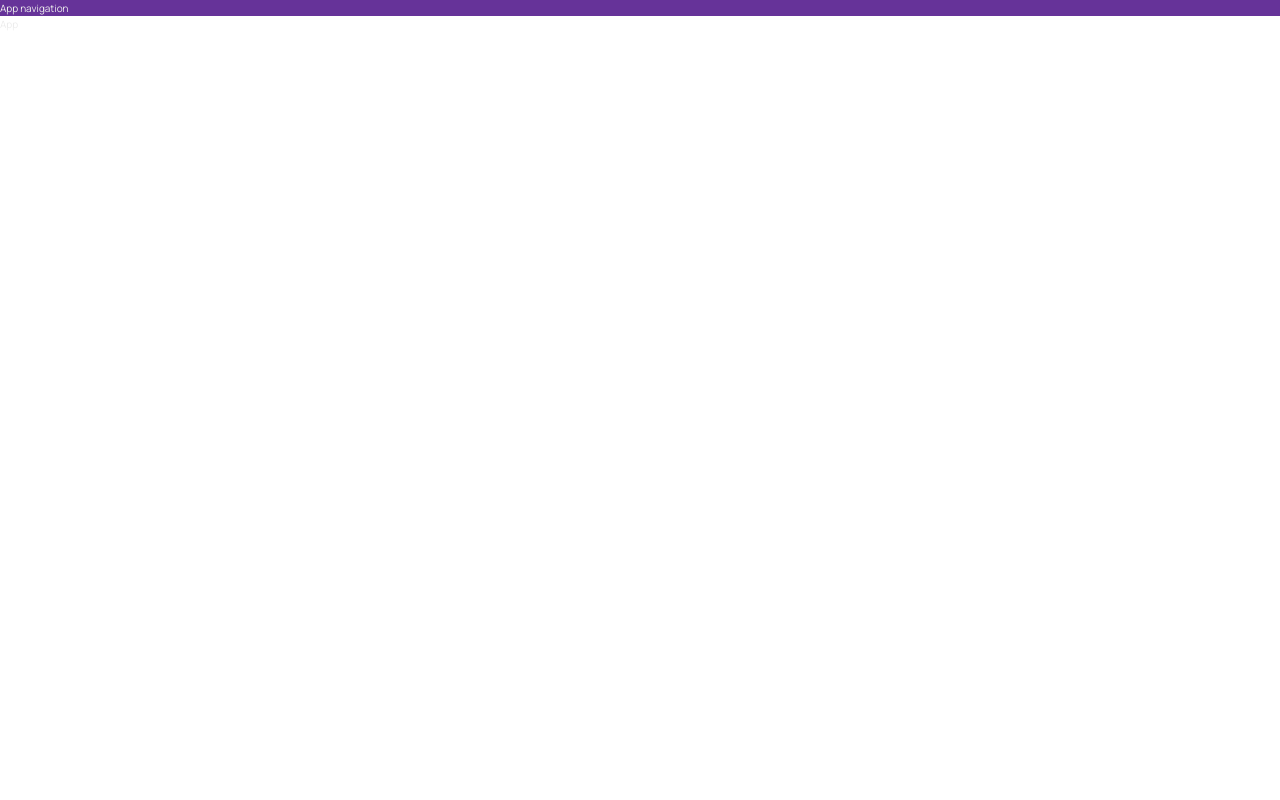
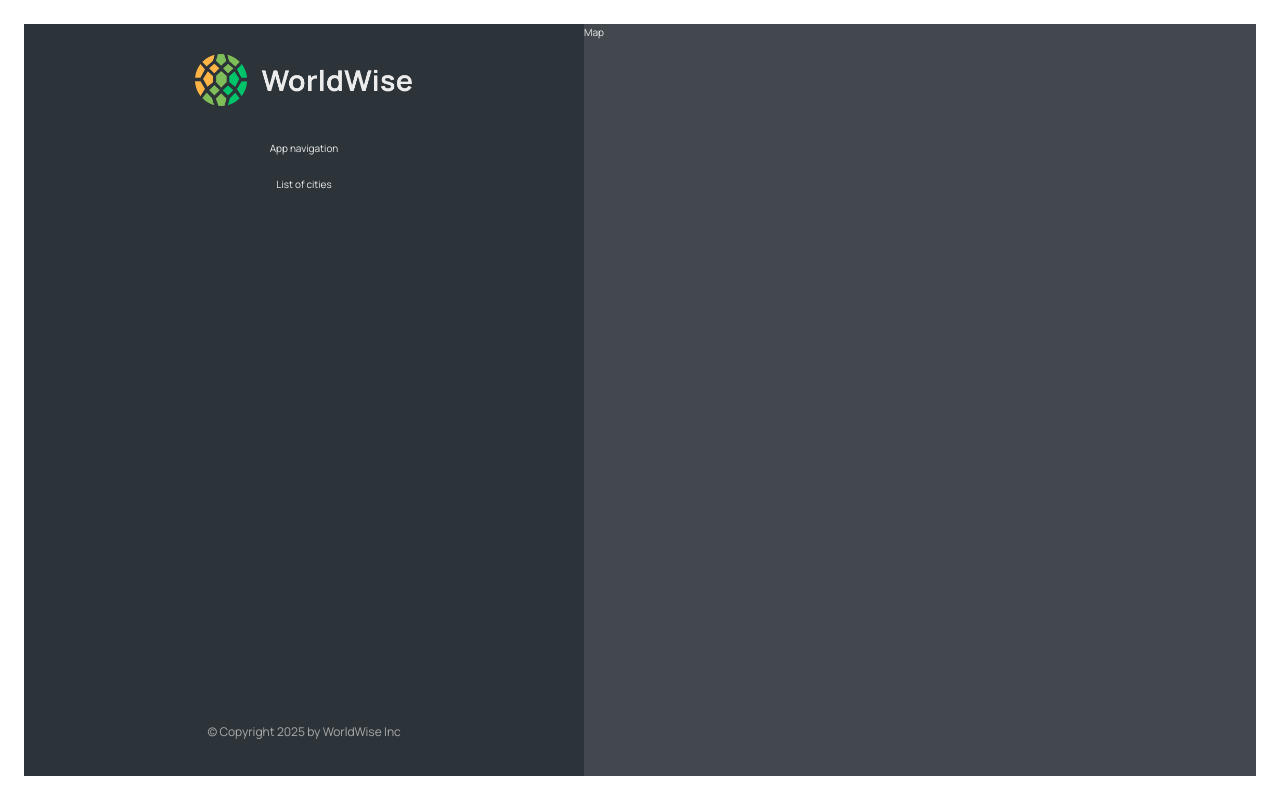
Before and after one commit to OlegZinch/world-wise, a React (Vite) app: page /app in a window 1280 px wide. Built offline with nearby package versions, Linux system fonts and the light colour scheme.

Commit message:
added static layout

```diff
--- a/src/components/AppNav.module.css
+++ b/src/components/AppNav.module.css
@@ -1,3 +1,28 @@
 .nav {
-  background-color: rebeccapurple;
+  margin-top: 3rem;
+  margin-bottom: 2rem;
 }
+
+.nav ul {
+  list-style: none;
+  display: flex;
+  background-color: var(--color-dark--2);
+  border-radius: 7px;
+}
+
+.nav a:link,
+.nav a:visited {
+  display: block;
+  color: inherit;
+  text-decoration: none;
+  text-transform: uppercase;
+  font-size: 1.2rem;
+  font-weight: 700;
+  padding: 0.5rem 2rem;
+  border-radius: 5px;
+}
+
+/* CSS Modules feature */
+.nav a:global(.active) {
+  background-color: var(--color-dark--0);
+}
--- /dev/null
+++ b/src/components/Map.jsx
@@ -0,0 +1,7 @@
+import styles from './Map.module.css'
+
+function Map() {
+  return <div className={styles.mapContainer}>Map</div>
+}
+
+export default Map
--- /dev/null
+++ b/src/components/Map.module.css
@@ -0,0 +1,38 @@
+.mapContainer {
+  flex: 1;
+  height: 100%;
+  background-color: var(--color-dark--2);
+  position: relative;
+}
+
+.map {
+  height: 100%;
+}
+
+/* Here we want to style classes that are coming from leaflet. So we want CSS Modules to give us the ACTUAL classnames, not to add some random ID to them, because then they won't match the classnames defined inside the map. The solution is to define these classes as GLOBAL */
+:global(.leaflet-popup .leaflet-popup-content-wrapper) {
+  background-color: var(--color-dark--1);
+  color: var(--color-light--2);
+  border-radius: 5px;
+  padding-right: 0.6rem;
+}
+
+:global(.leaflet-popup .leaflet-popup-content) {
+  font-size: 1.5rem;
+  display: flex;
+  align-items: center;
+  gap: 1rem;
+}
+
+:global(.leaflet-popup .leaflet-popup-content span:first-child) {
+  font-size: 2.5rem;
+  line-height: 1;
+}
+
+:global(.leaflet-popup .leaflet-popup-tip) {
+  background-color: var(--color-dark--1);
+}
+
+:global(.leaflet-popup-content-wrapper) {
+  border-left: 5px solid var(--color-brand--2);
+}
--- /dev/null
+++ b/src/components/Sidebar.jsx
@@ -0,0 +1,22 @@
+import AppNav from './AppNav'
+import Logo from './Logo'
+import styles from './SideBar.module.css'
+
+function SideBar() {
+  return (
+    <div className={styles.sidebar}>
+      <Logo />
+      <AppNav />
+
+      <p>List of cities</p>
+
+      <footer className={styles.footer}>
+        <p className={styles.copyright}>
+          &copy; Copyright {new Date().getFullYear()} by WorldWise Inc
+        </p>
+      </footer>
+    </div>
+  )
+}
+
+export default SideBar
--- /dev/null
+++ b/src/components/Sidebar.module.css
@@ -0,0 +1,19 @@
+.sidebar {
+  flex-basis: 56rem;
+  background-color: var(--color-dark--1);
+  padding: 3rem 5rem 3.5rem 5rem;
+
+  display: flex;
+  flex-direction: column;
+  align-items: center;
+  height: calc(100vh - 4.8rem);
+}
+
+.footer {
+  margin-top: auto;
+}
+
+.copyright {
+  font-size: 1.2rem;
+  color: var(--color-light--1);
+}
--- a/src/pages/AppLayout.jsx
+++ b/src/pages/AppLayout.jsx
@@ -1,10 +1,13 @@
-import AppNav from '../components/AppNav'
+import Map from '../components/Map'
+import SideBar from '../components/SideBar'
+
+import styles from './AppLayout.module.css'
 
 function AppLayout() {
   return (
-    <div>
-      <AppNav />
-      <p>App</p>
+    <div className={styles.app}>
+      <SideBar />
+      <Map />
     </div>
   )
 }
```
